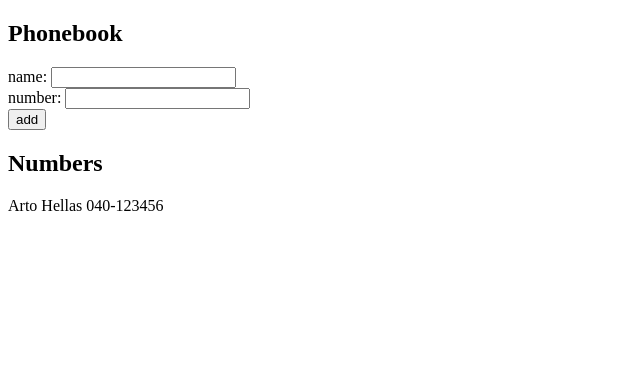
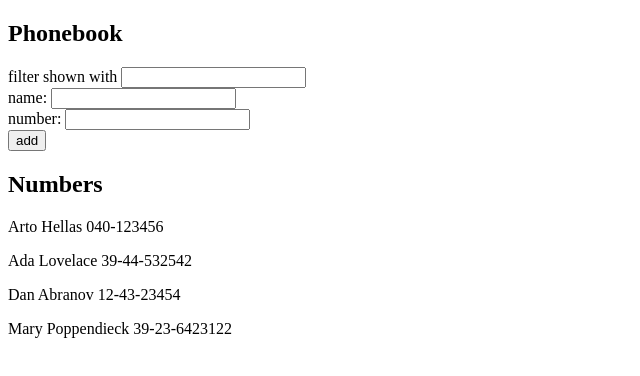
Before and after one commit to miladrahmat/FullStackOpen, a React (Vite) app in the folder part2/phonebook/: page / in a window 1280 px wide. Shown: the top 376 px of the page, without its empty margins (0-640 px from the left). Built offline with nearby package versions, Linux system fonts and the light colour scheme.

Commit message:
Completed exercise 2.9

```diff
--- a/part2/phonebook/src/App.jsx
+++ b/part2/phonebook/src/App.jsx
@@ -14,13 +14,19 @@ const Numbers = ({persons}) => {
 
 const App = () => {
   const [persons, setPersons] = useState([
-    {
-      name: 'Arto Hellas',
-      number: '040-123456'
-    }
+    { name: 'Arto Hellas', number: '040-123456' },
+    { name: 'Ada Lovelace', number: '39-44-532542'},
+    { name: 'Dan Abranov', number: '12-43-23454'},
+    { name: 'Mary Poppendieck', number: '39-23-6423122'}
   ])
+  const [numbers, setNumbers] = useState([...persons])
   const [newName, setNewName] = useState('')
   const [newNumber, setNewNumber] = useState('')
+
+  const searchName = (search) => {
+    const searchResult = persons.filter(person => person.name.indexOf(search) !== -1)
+    setNumbers(searchResult)
+  }
 
   const addName = (event) => {
     event.preventDefault()
@@ -42,6 +48,11 @@ const App = () => {
   return (
     <div>
       <h2>Phonebook</h2>
+      <form>
+        <div>
+          filter shown with <input onChange={event => searchName(event.target.value)} />
+        </div>
+      </form>
       <form onSubmit={addName}>
         <div>
           name: <input value={newName} onChange={event => setNewName(event.target.value)}/>
@@ -54,7 +65,7 @@ const App = () => {
         </div>
       </form>
       <h2>Numbers</h2>
-      <Numbers persons={persons} />
+      <Numbers persons={numbers} />
     </div>
   )
 }
```
